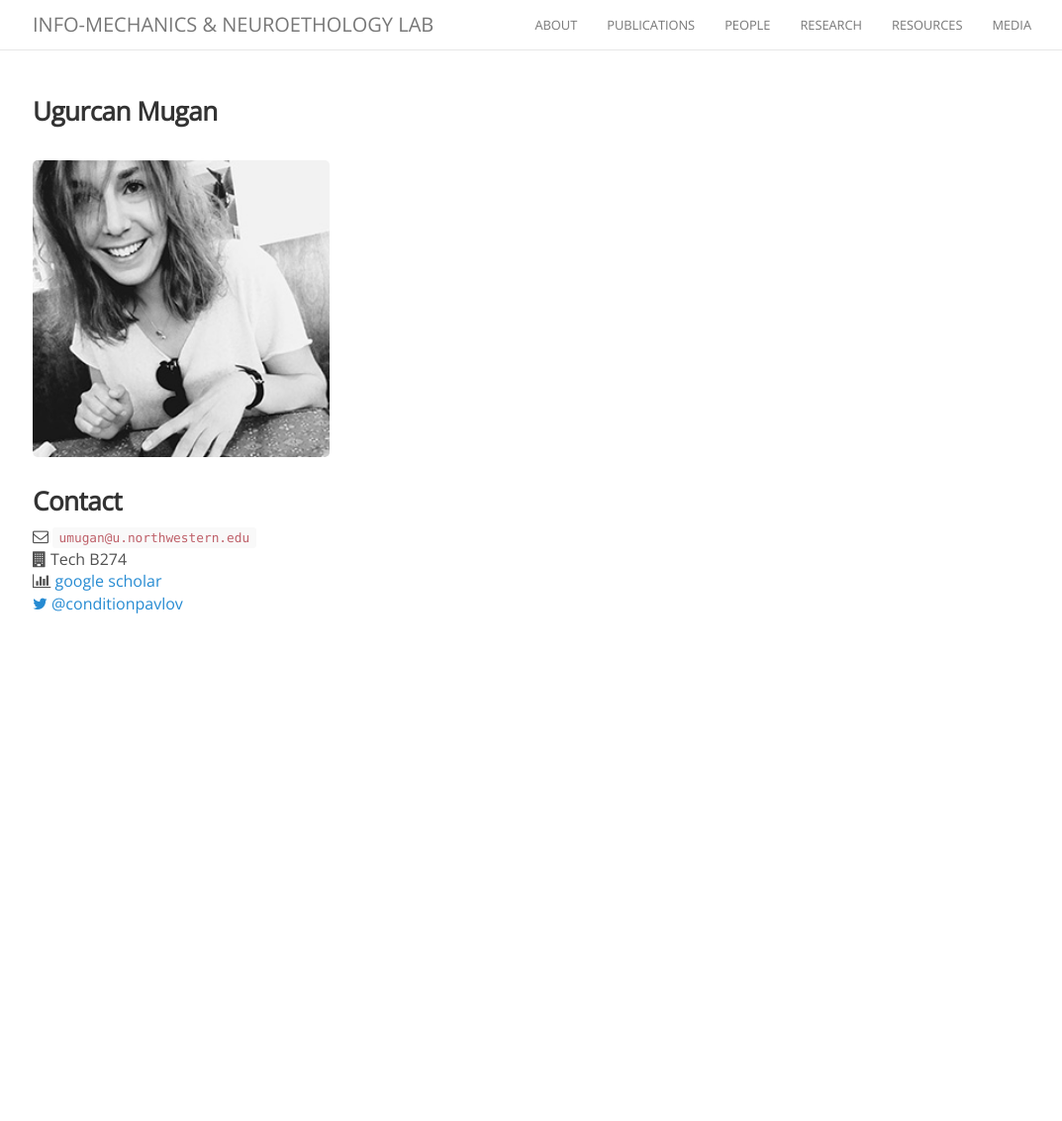
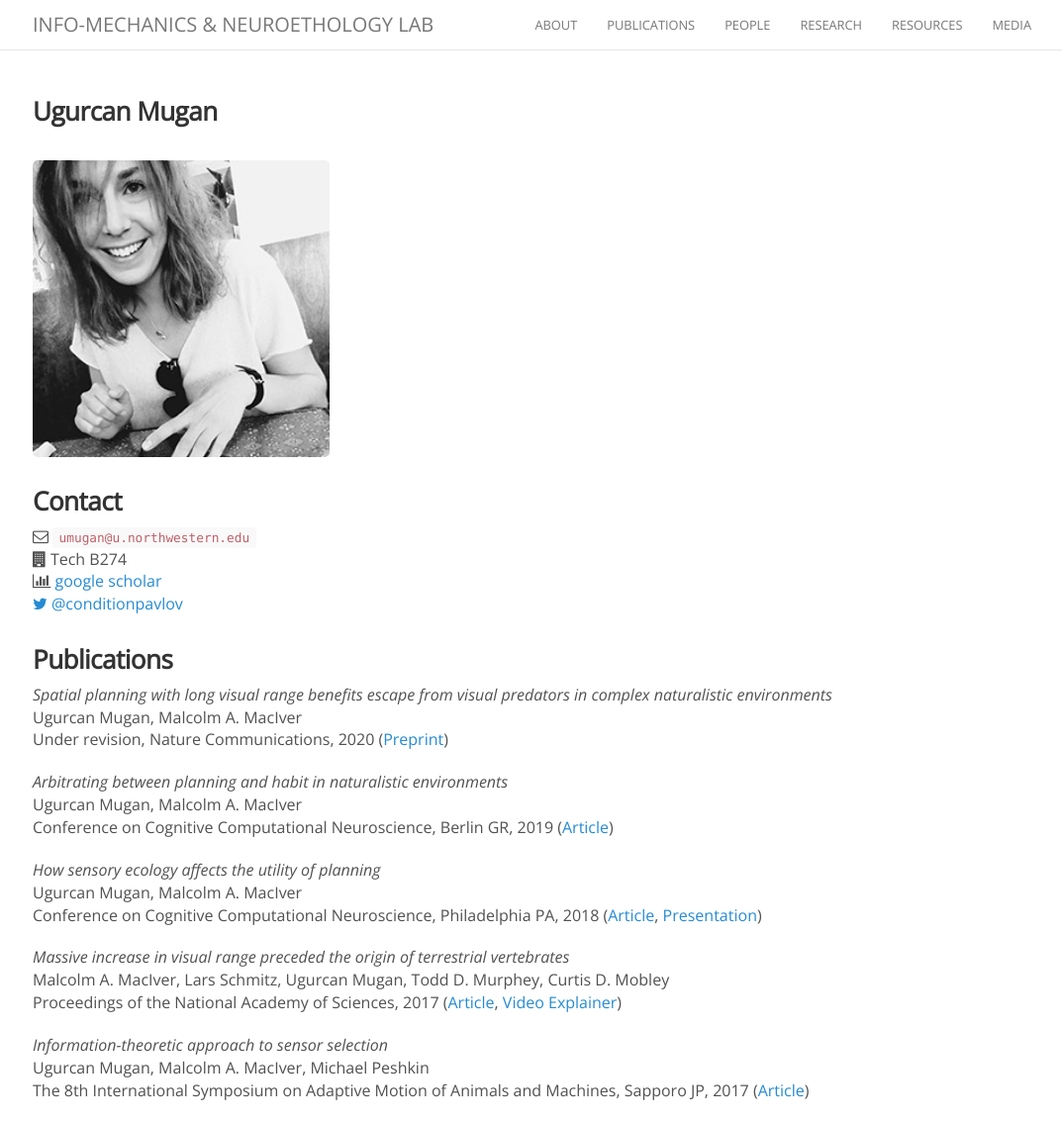
Before and after one commit to maciverlab/maciverlab.github.io, a Jekyll site: the page built from _people/ugurcan_mugan.md, in a window 1280 px wide and 1133 px high. Shown: the whole window at 99% size, without its empty margins (110-1183 px from the left). Built offline with Jekyll 4.4.1, drawn with Linux system fonts in a browser that asks for light colours; nearby versions of some CDN libraries; comment, search, counter and statistics services are not loaded.

Commit message:
Update ugurcan_mugan.md

```diff
--- a/_people/ugurcan_mugan.md
+++ b/_people/ugurcan_mugan.md
@@ -14,3 +14,25 @@ joined: 2014
 <i class="fa fa-building"></i> Tech B274 <br>
 <i class="fa fa-bar-chart"></i> [google scholar](https://scholar.google.com/citations?user=_ab-jDQAAAAJ&hl=en) <br>
 <a href="https://twitter.com/conditionpavlov"><i class="fa fa-twitter"></i> @conditionpavlov</a>
+
+### Publications
+
+_Spatial planning with long visual range benefits escape from visual predators in complex naturalistic environments_<br>
+Ugurcan Mugan, Malcolm A. MacIver<br>
+Under revision, Nature Communications, 2020 ([Preprint](https://www.biorxiv.org/content/10.1101/585760v2))
+
+_Arbitrating between planning and habit in naturalistic environments_<br>
+Ugurcan Mugan, Malcolm A. MacIver<br>
+Conference on Cognitive Computational Neuroscience, Berlin GR, 2019 ([Article](https://robotics.northwestern.edu/documents/publications/mugan.pdf))
+
+_How sensory ecology affects the utility of planning_<br>
+Ugurcan Mugan, Malcolm A. MacIver<br>
+Conference on Cognitive Computational Neuroscience, Philadelphia PA, 2018 ([Article](https://robotics.northwestern.edu/documents/publications/Muga18a_ecology_planning.pdf), [Presentation](https://www.youtube.com/watch?v=yKILeeI_9n0&feature=emb_title))
+
+_Massive increase in visual range preceded the origin of terrestrial vertebrates_<br>
+Malcolm A. MacIver, Lars Schmitz, Ugurcan Mugan, Todd D. Murphey, Curtis D. Mobley<br>
+Proceedings of the National Academy of Sciences, 2017 ([Article](https://www.pnas.org/content/114/12/E2375.short), [Video Explainer](https://youtu.be/I19usgWHJLc))
+
+_Information-theoretic approach to sensor selection_<br>
+Ugurcan Mugan, Malcolm A. MacIver, Michael Peshkin<br>
+The 8th International Symposium on Adaptive Motion of Animals and Machines, Sapporo JP, 2017 ([Article](http://adaptivemotion.org/AMAM2017/files/proceedings/P18.pdf))
```
